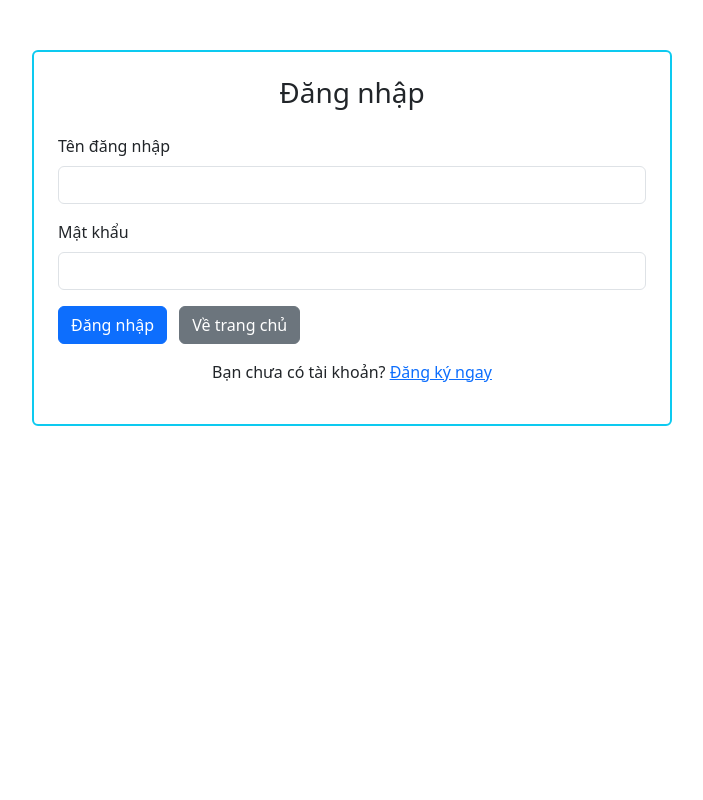
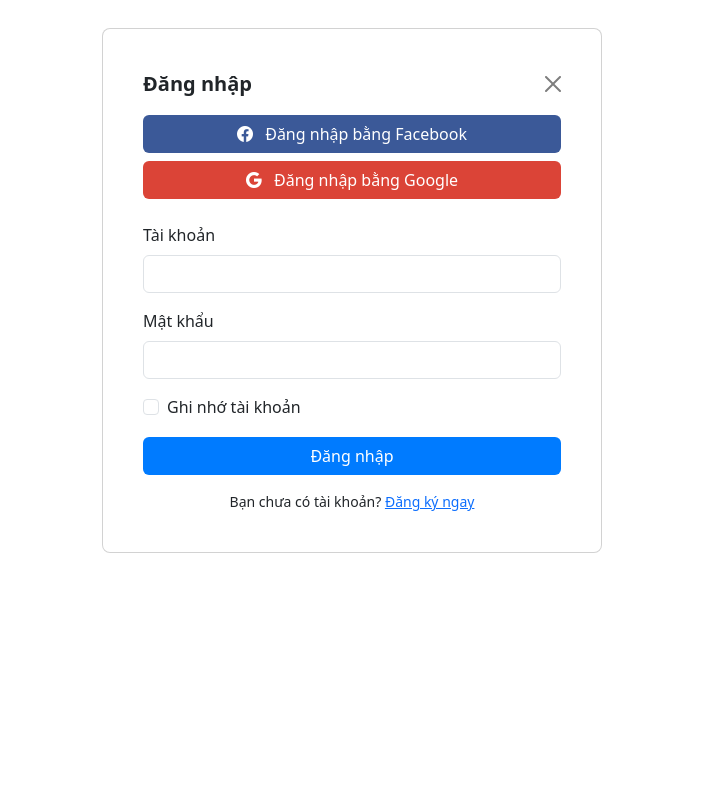
Before and after one commit to HanMaiAnh/streetsoul_store1, a PHP site: page /streetsoul_store1/index.php?page=login in a window 1280 px wide. Shown: the whole page, without its empty margins (288-991 px from the left). Run offline with PHP 8.4, Linux system fonts and the light colour scheme.

Commit message:
Update login.php

```diff
--- a/view/client/login.php
+++ b/view/client/login.php
@@ -14,9 +14,8 @@ if ($_SERVER["REQUEST_METHOD"] === "POST") {
         $stmt->execute([$tendangnhap, $matkhau]);
 
         if ($stmt->rowCount() === 1) {
-            // Đăng nhập thành công
             $_SESSION['user'] = $stmt->fetch(PDO::FETCH_ASSOC);
-            header("Location:/streetsoul_store1/index.php"); // 👉 Quay về trang chủ
+            header("Location:/streetsoul_store1/index.php");
             exit;
         } else {
             $error = "Sai tên đăng nhập hoặc mật khẩu!";
@@ -27,28 +26,69 @@ if ($_SERVER["REQUEST_METHOD"] === "POST") {
 }
 ?>
 
-<link rel="stylesheet" href="https://cdn.jsdelivr.net/npm/bootstrap@5.3.5/dist/css/bootstrap.min.css">
+<link href="https://cdn.jsdelivr.net/npm/bootstrap@5.3.5/dist/css/bootstrap.min.css" rel="stylesheet">
+<link href="https://cdn.jsdelivr.net/npm/bootstrap-icons@1.11.1/font/bootstrap-icons.css" rel="stylesheet">
 
-<form method="POST" style="width: 50%; margin: auto; margin-top: 50px;" class="border border-info border-2 rounded p-4">
-  <h3 class="text-center mb-4">Đăng nhập</h3>
+<!-- Modal Đăng nhập -->
+<div class="modal fade show" id="loginModal" tabindex="-1" aria-labelledby="loginModalLabel" aria-hidden="true" style="display:block;">
+  <div class="modal-dialog">
+    <form action="" method="POST" class="modal-content p-4">
 
+      <!-- Tiêu đề -->
+      <div class="modal-header border-0 pb-0">
+        <h5 class="modal-title fw-bold" id="loginModalLabel">Đăng nhập</h5>
+        <a href="/streetsoul_store1/index.php" class="btn-close"></a>
+      </div>
+
+      <div class="modal-body">
+
+        <!-- Nút đăng nhập Facebook -->
+        <a href="#" class="btn w-100 mb-2 text-white" style="background-color: #3b5998;">
+          <i class="bi bi-facebook me-2"></i> Đăng nhập bằng Facebook
+        </a>
+
+        <!-- Nút đăng nhập Google -->
+        <a href="#" class="btn w-100 mb-4 text-white" style="background-color: #db4437;">
+          <i class="bi bi-google me-2"></i> Đăng nhập bằng Google
+        </a>
+
+        <!-- Hiển thị lỗi -->
         <?php if (!empty($error)): ?>
-    <div class="alert alert-danger"><?= $error ?></div>
+            <div class="alert alert-danger"><?= htmlspecialchars($error) ?></div>
         <?php endif; ?>
 
+        <!-- Tài khoản -->
         <div class="mb-3">
-    <label for="tendangnhap" class="form-label">Tên đăng nhập</label>
-    <input type="text" class="form-control" id="tendangnhap" name="tendangnhap" required>
+          <label for="username" class="form-label">Tài khoản</label>
+          <input type="text" id="username" class="form-control" name="tendangnhap" required>
         </div>
+
+        <!-- Mật khẩu -->
         <div class="mb-3">
-    <label for="matkhau" class="form-label">Mật khẩu</label>
-    <input type="password" class="form-control" id="matkhau" name="matkhau" required>
+          <label for="password" class="form-label">Mật khẩu</label>
+          <input type="password" id="password" class="form-control" name="matkhau" required>
         </div>
-  <button type="submit" class="btn btn-primary">Đăng nhập</button>
-  <a href="/streetsoul_store1/index.php" class="btn btn-secondary ms-2">Về trang chủ</a>
 
-  <!-- Thêm thông báo và nút đăng ký -->
-  <div class="mt-3 text-center">
-    <p>Bạn chưa có tài khoản? <a href="/streetsoul_store1/view/client/register.php">Đăng ký ngay</a></p>
+        <!-- Ghi nhớ -->
+        <div class="d-flex justify-content-between align-items-center mb-3">
+          <div class="form-check">
+            <input type="checkbox" class="form-check-input" id="rememberMe">
+<label for="rememberMe" class="form-check-label">Ghi nhớ tài khoản</label>
+          </div>
+        </div>
+
+        <!-- Nút đăng nhập -->
+        <button type="submit" class="btn w-100 text-white" style="background-color: #007bff;">Đăng nhập</button>
+
+        <!-- Link đăng ký -->
+        <div class="text-center mt-3">
+          <small>Bạn chưa có tài khoản?
+            <a href="/streetsoul_store1/view/client/register.php" class="text-primary">Đăng ký ngay</a>
+          </small>
+        </div>
       </div>
     </form>
+  </div>
+</div>
+
+<script src="https://cdn.jsdelivr.net/npm/bootstrap@5.3.5/dist/js/bootstrap.bundle.min.js"></script>
```
Lines whose indentation alone changed are shown as unchanged.
